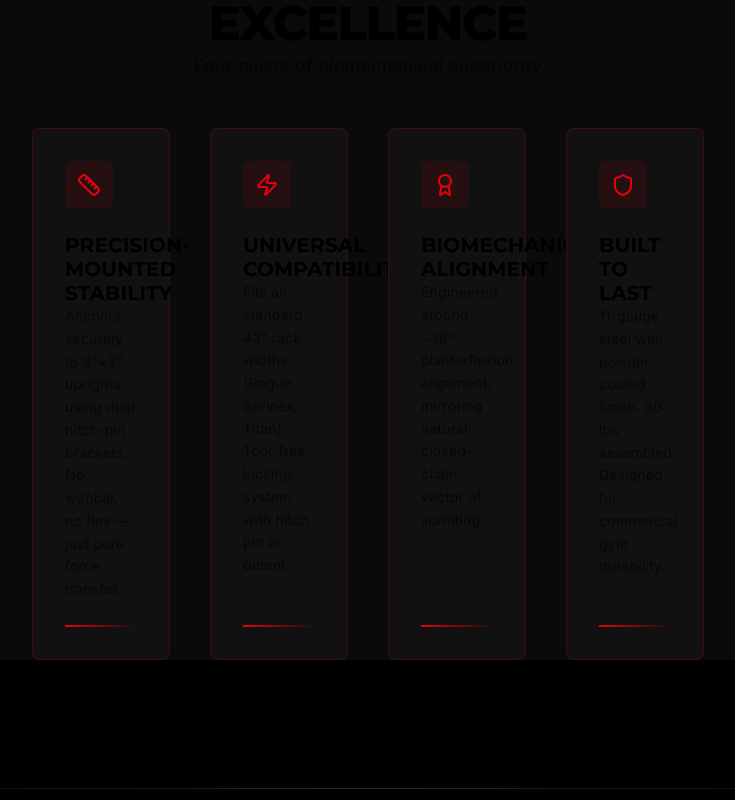
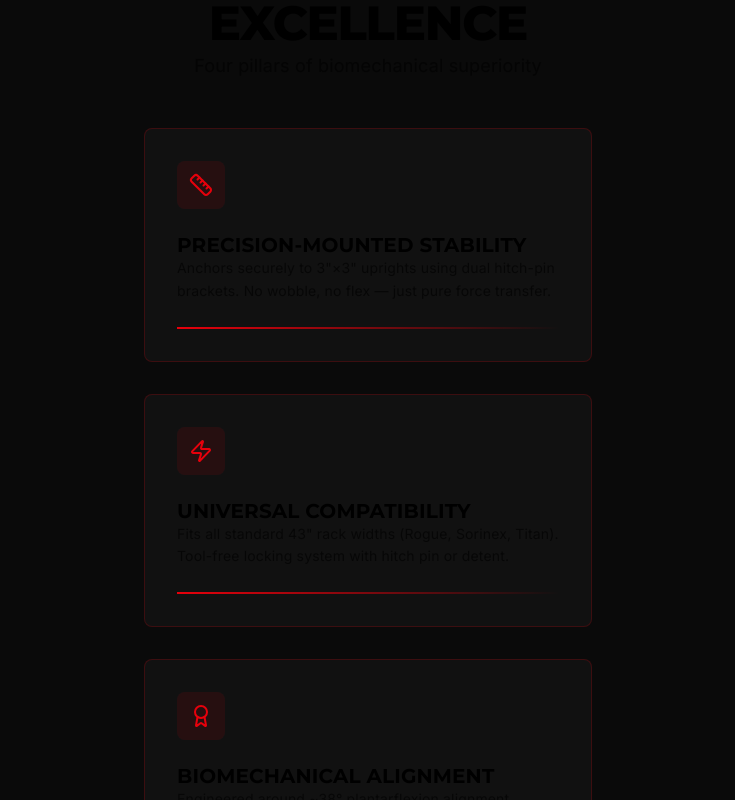
Before and after one commit to infinityspine/exiqx-website, a Next.js app: page /rack-mounted in a window 1280 px wide. Shown: the part 1120-1920 px from the top of the page, without its empty margins (272-1007 px from the left). Built offline with nearby package versions, Linux system fonts and the light colour scheme.

Commit message:
🕒 Auto-commit: 2025-11-10 19:51:47

```diff
--- a/components/sections/FreestandingKeyPoints.tsx
+++ b/components/sections/FreestandingKeyPoints.tsx
@@ -153,7 +153,7 @@ const FreestandingKeyPoints = memo<Partial<FreestandingKeyPointsProps>>((props)
           initial="hidden"
           whileInView="visible"
           viewport={{ once: true, margin: '-100px' }}
-          className="grid gap-10 sm:grid-cols-2 lg:grid-cols-4 px-4 sm:px-8 lg:px-16 xl:px-20 max-w-[120rem] mx-auto items-stretch"
+          className="flex flex-wrap justify-center gap-8 px-4 sm:px-8 lg:px-12 max-w-[110rem] mx-auto"
         >
           {keyPoints.map((point, index) => {
             const IconComponent = iconMap[point.icon]
@@ -164,11 +164,11 @@ const FreestandingKeyPoints = memo<Partial<FreestandingKeyPointsProps>>((props)
                 variants={itemVariants}
                 whileHover="hover"
                 initial="initial"
-                className="group flex"
+                className="group w-full sm:w-[45%] lg:w-[22rem] xl:w-[28rem] 2xl:w-[30rem]"
               >
                 <motion.div
                   variants={cardHoverVariants}
-                  className="h-full w-full flex flex-col justify-between bg-[#111111] border border-red-600/20 rounded-lg p-6 lg:p-8 transition-colors duration-300 hover:border-red-600/40"
+                  className="bg-[#111111] border border-red-600/20 rounded-lg p-6 lg:p-8 transition-colors duration-300 hover:border-red-600/40 flex flex-col"
                 >
                   <div className="text-left">
                     {/* Icon Container */}
--- a/components/sections/GHDKeyPoints.tsx
+++ b/components/sections/GHDKeyPoints.tsx
@@ -153,7 +153,7 @@ const GHDKeyPoints = memo<Partial<GHDKeyPointsProps>>((props) => {
           initial="hidden"
           whileInView="visible"
           viewport={{ once: true, margin: '-100px' }}
-          className="grid gap-10 sm:grid-cols-2 lg:grid-cols-4 px-4 sm:px-8 lg:px-16 xl:px-20 max-w-[120rem] mx-auto items-stretch"
+          className="flex flex-wrap justify-center gap-8 px-4 sm:px-8 lg:px-12 max-w-[110rem] mx-auto"
         >
           {keyPoints.map((point, index) => {
             const IconComponent = iconMap[point.icon]
@@ -164,11 +164,11 @@ const GHDKeyPoints = memo<Partial<GHDKeyPointsProps>>((props) => {
                 variants={itemVariants}
                 whileHover="hover"
                 initial="initial"
-                className="group flex"
+                className="group w-full sm:w-[45%] lg:w-[22rem] xl:w-[28rem] 2xl:w-[30rem]"
               >
                 <motion.div
                   variants={cardHoverVariants}
-                  className="h-full w-full flex flex-col justify-between bg-[#111111] border border-red-600/20 rounded-lg p-6 lg:p-8 transition-colors duration-300 hover:border-red-600/40"
+                  className="bg-[#111111] border border-red-600/20 rounded-lg p-6 lg:p-8 transition-colors duration-300 hover:border-red-600/40 flex flex-col"
                 >
                   <div className="text-left">
                     {/* Icon Container */}
--- a/components/sections/RackKeyPoints.tsx
+++ b/components/sections/RackKeyPoints.tsx
@@ -153,7 +153,7 @@ const RackKeyPoints = memo<Partial<RackKeyPointsProps>>((props) => {
           initial="hidden"
           whileInView="visible"
           viewport={{ once: true, margin: '-100px' }}
-          className="grid gap-10 sm:grid-cols-2 lg:grid-cols-4 px-4 sm:px-8 lg:px-16 xl:px-20 max-w-[120rem] mx-auto items-stretch"
+          className="flex flex-wrap justify-center gap-8 px-4 sm:px-8 lg:px-12 max-w-[110rem] mx-auto"
         >
           {keyPoints.map((point, index) => {
             const IconComponent = iconMap[point.icon]
@@ -164,11 +164,11 @@ const RackKeyPoints = memo<Partial<RackKeyPointsProps>>((props) => {
                 variants={itemVariants}
                 whileHover="hover"
                 initial="initial"
-                className="group flex"
+                className="group w-full sm:w-[45%] lg:w-[22rem] xl:w-[28rem] 2xl:w-[30rem]"
               >
                 <motion.div
                   variants={cardHoverVariants}
-                  className="h-full w-full flex flex-col justify-between bg-[#111111] border border-red-600/20 rounded-lg p-6 lg:p-8 transition-colors duration-300 hover:border-red-600/40"
+                  className="bg-[#111111] border border-red-600/20 rounded-lg p-6 lg:p-8 transition-colors duration-300 hover:border-red-600/40 flex flex-col"
                 >
                   <div className="text-left">
                     {/* Icon Container */}
```
